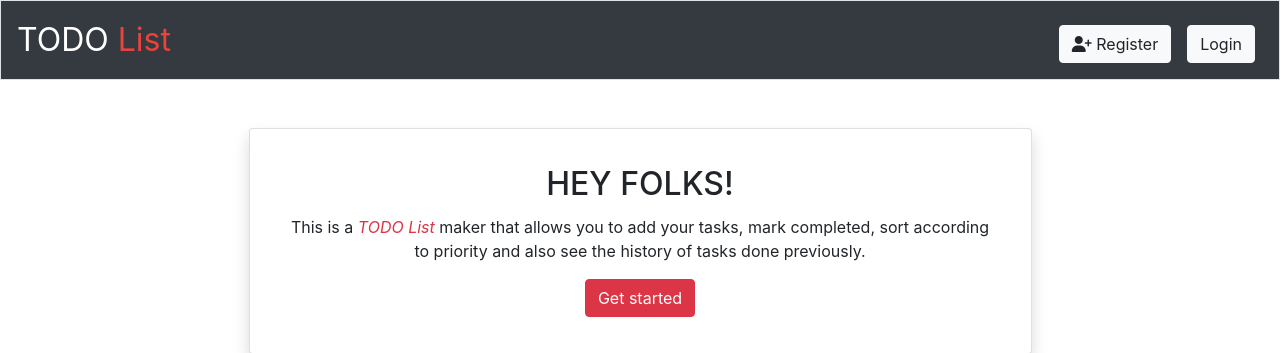
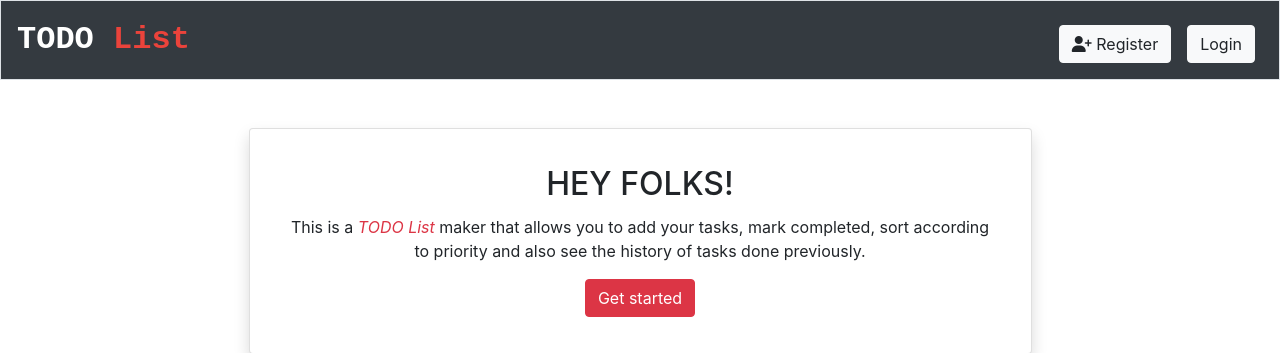
Before and after one commit to zameel7/todo-list, a Flask app: page / in a window 1280 px wide. Shown: the top 353 px of the page. Run offline with Flask 2, Linux system fonts and the light colour scheme; some libraries are stand-ins or nearby versions.

Commit message:
Navbar Updated

```diff
--- a/static/styles.css
+++ b/static/styles.css
@@ -2,6 +2,8 @@ nav .navbar-brand
 {
     /* size for brand */
     font-size: xx-large;
+    font-weight: bold;
+    font-family: 'Courier New', Courier, monospace;
 }
 
 /* Colors for brand */
```
